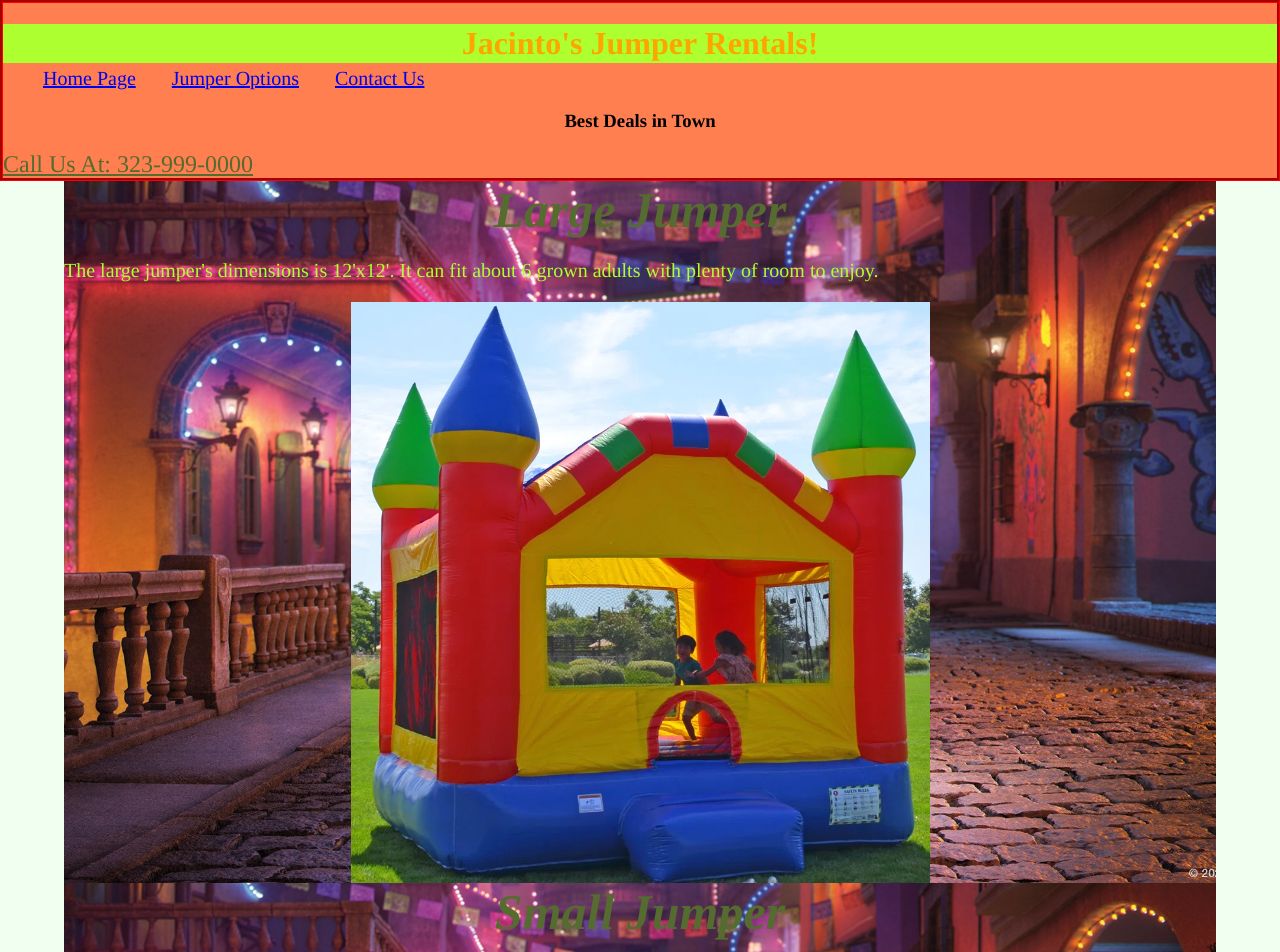
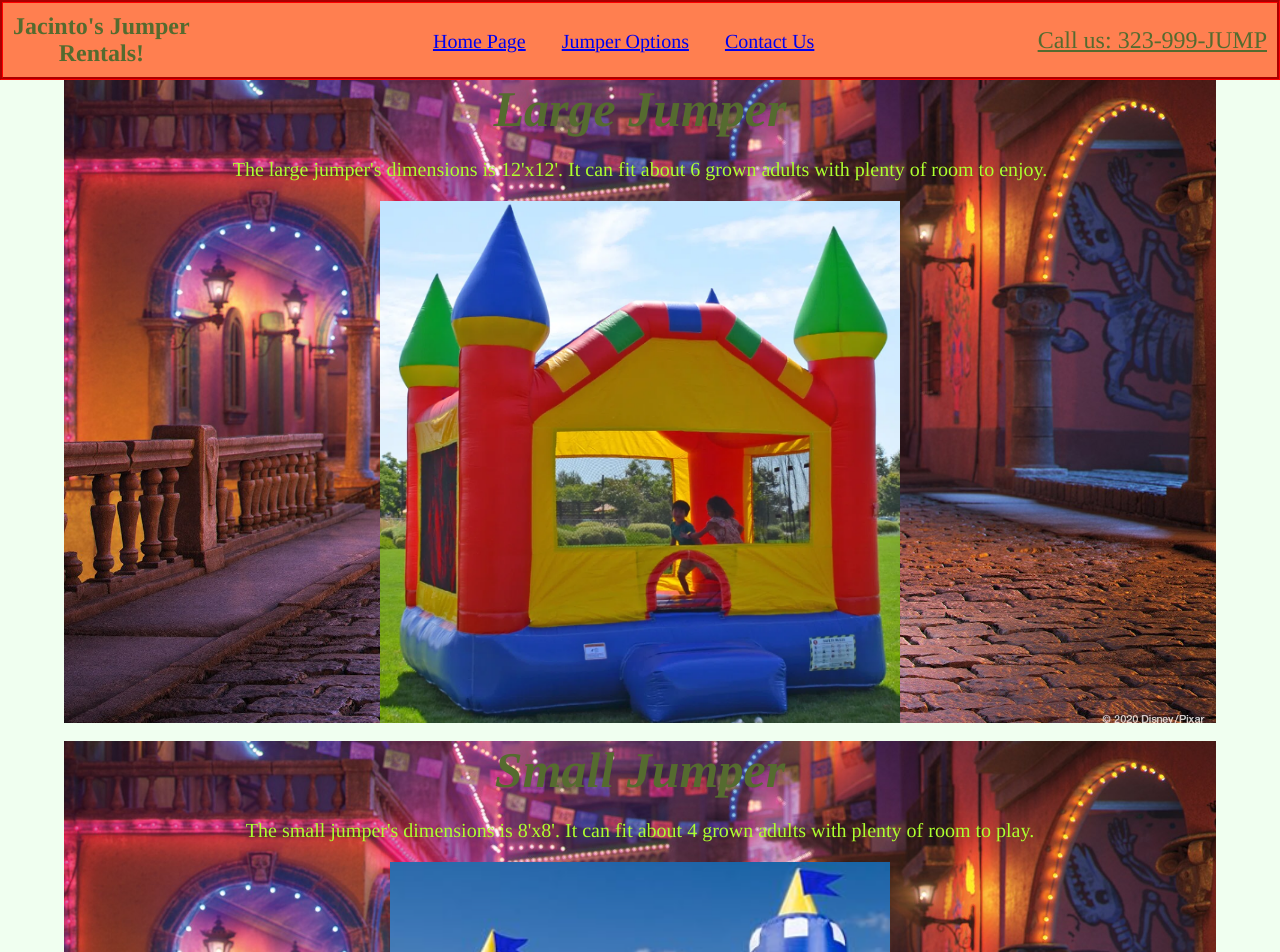
Before and after one commit to DamianMedel/DamianMedel.github.io, a plain HTML site: page JumperOptions.html in a window 1280 px wide. Shown: the top 952 px of the page. Drawn offline with Linux system fonts and the light colour scheme.

Commit message:
Update JumperOptions.html

```diff
--- a/JumperOptions.html
+++ b/JumperOptions.html
@@ -11,19 +11,20 @@
 
 <body>
 
- <header>
-
-    <h1>Jacinto's Jumper Rentals!</h1>
+  <header>
+   <div class="container">
+    <div class="businessName">Jacinto's Jumper <br>Rentals!</div>
+     <div class="navMenu">
     <nav>
       <ul>
         <li> <a href="index.html">Home Page</a></li>
         <li> <a href="JumperOptions.html">Jumper Options</a></li>
         <li> <a href="ContactUs.html">Contact Us</a></li>
       </ul>
-    </nav>
-    <h3>Best Deals in Town</h3>
-    <phone>Call Us At: 323-999-0000</phone>
-
+    </nav> </div>
+  <div class="contactNumber">
+    <phone>Call us: 323-999-JUMP</phone> </div>
+    </div>
   </header>
 
   <main>
@@ -31,23 +32,23 @@
     <h2>
     Large Jumper
     </h2>
-    <p>The large jumper's dimensions is 12'x12'. It can fit about 6 grown adults with plenty of room to enjoy. </p>
-     <div><img src="LargeJumper.png" alt="Large colorful party jumper"  </div>
+    <p class="JumperSize">The large jumper's dimensions is 12'x12'. It can fit about 6 grown adults with plenty of room to enjoy. </p>
+     <div><img src="LargeJumper.png" width="520" alt="Large colorful party jumper" </div>
     </Article>
-
+    <br>
 
     <Article>
     <h2>
       Small Jumper
       </h2>
-      <p>The small jumper's dimensions is 8'x8'. It can fit about 4 grown adults with plenty of room to play. </p>
-      <div><img src="SmallJumper.png" alt="Small colorful party jumper" </div>
+      <p class="JumperSize">The small jumper's dimensions is 8'x8'. It can fit about 4 grown adults with plenty of room to play. </p>
+      <div><img src="SmallJumper.png" width="500" alt="Small colorful party jumper" </div>
+    </Article>
 
-    </Article>
-  </main>
+      </main>
 
 <footer>
-  <p> </p>
+
   <p>© 2024 Jacinto's Jumper Rentals! </p>
   </footer>
 
```
